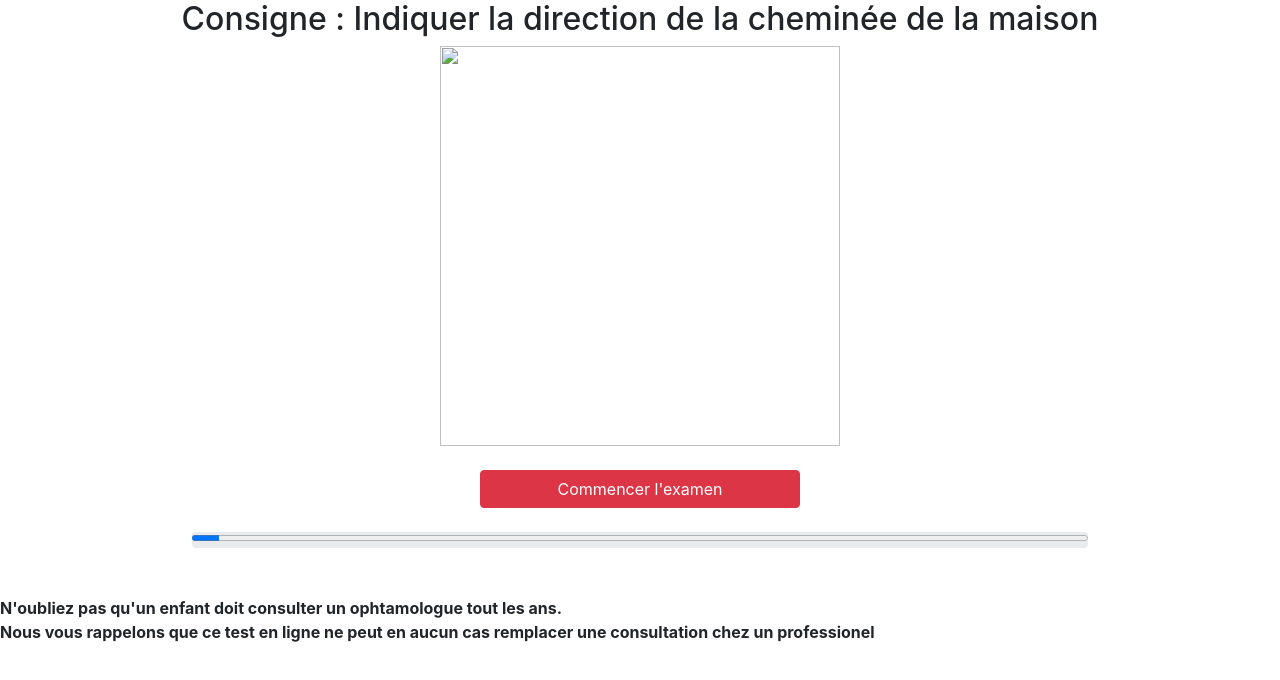
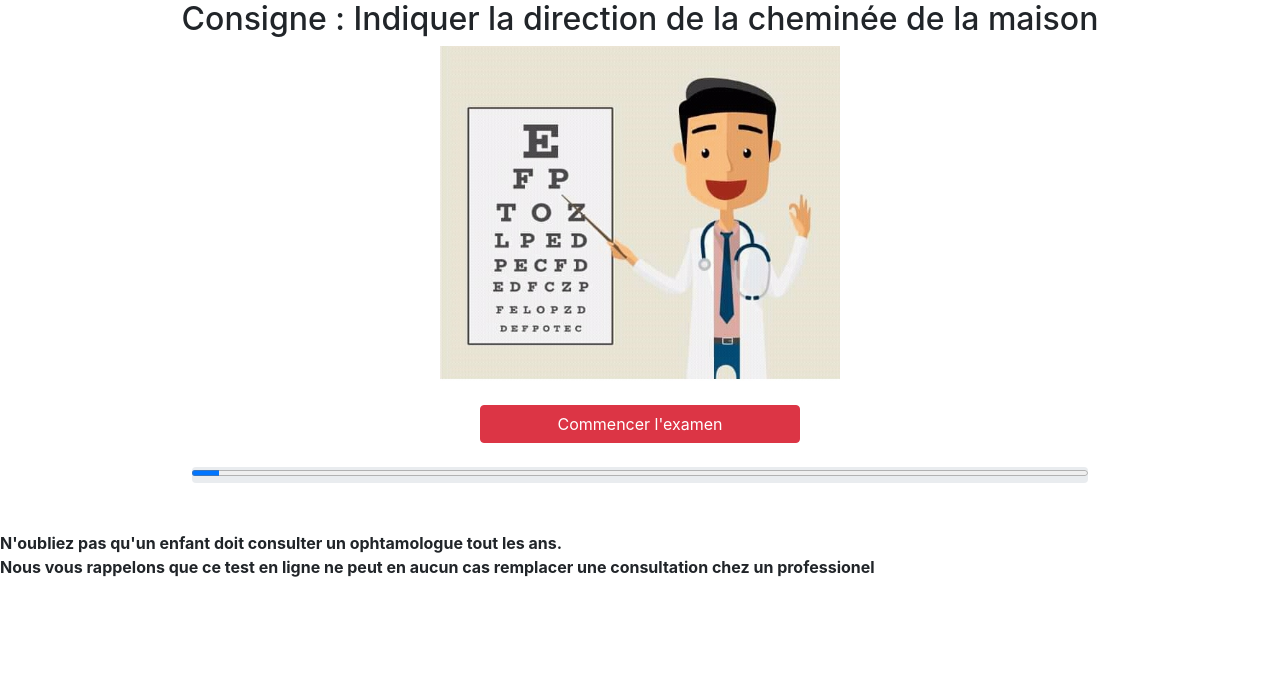
Before and after one commit to abdi-farid/OphtalmologyTest, a plain HTML site: page index.html in a window 1280 px wide. Drawn offline with Linux system fonts and the light colour scheme.

Commit message:
Update index.html

```diff
--- a/index.html
+++ b/index.html
@@ -11,7 +11,7 @@
             <h2 class="title">Consigne : Indiquer la direction de la cheminée de la maison</h2>
 
             <!-- image  -->
-            <img src="home.jpg" width="400" height="300" class="img img-fluid"><br><br>
+            <img src="quizz/home.jpg" width="400" height="300" class="img img-fluid"><br><br>
 
             <a href="quizz/startP1.html" class="btn btn-danger col-3">Commencer l'examen</a><br><br>
 
```
